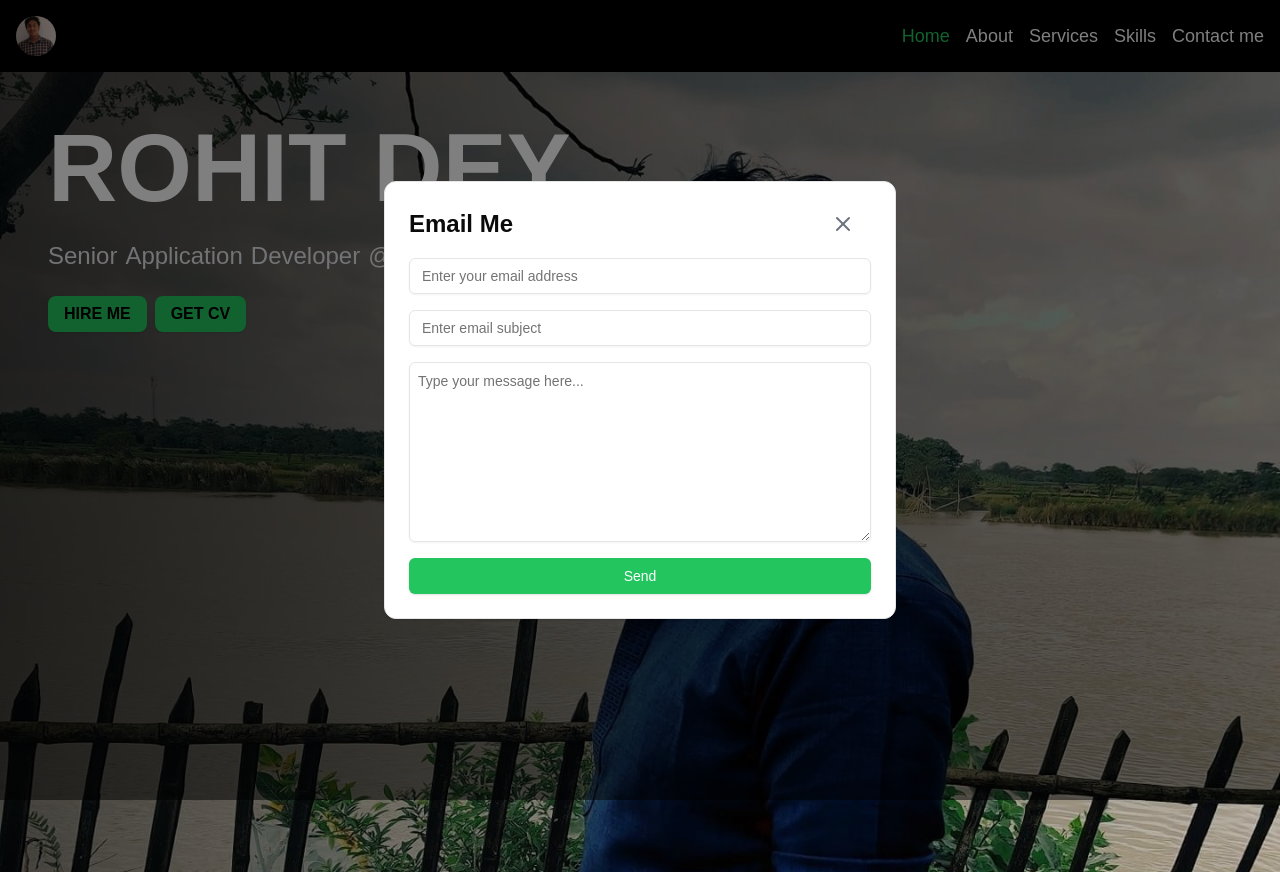
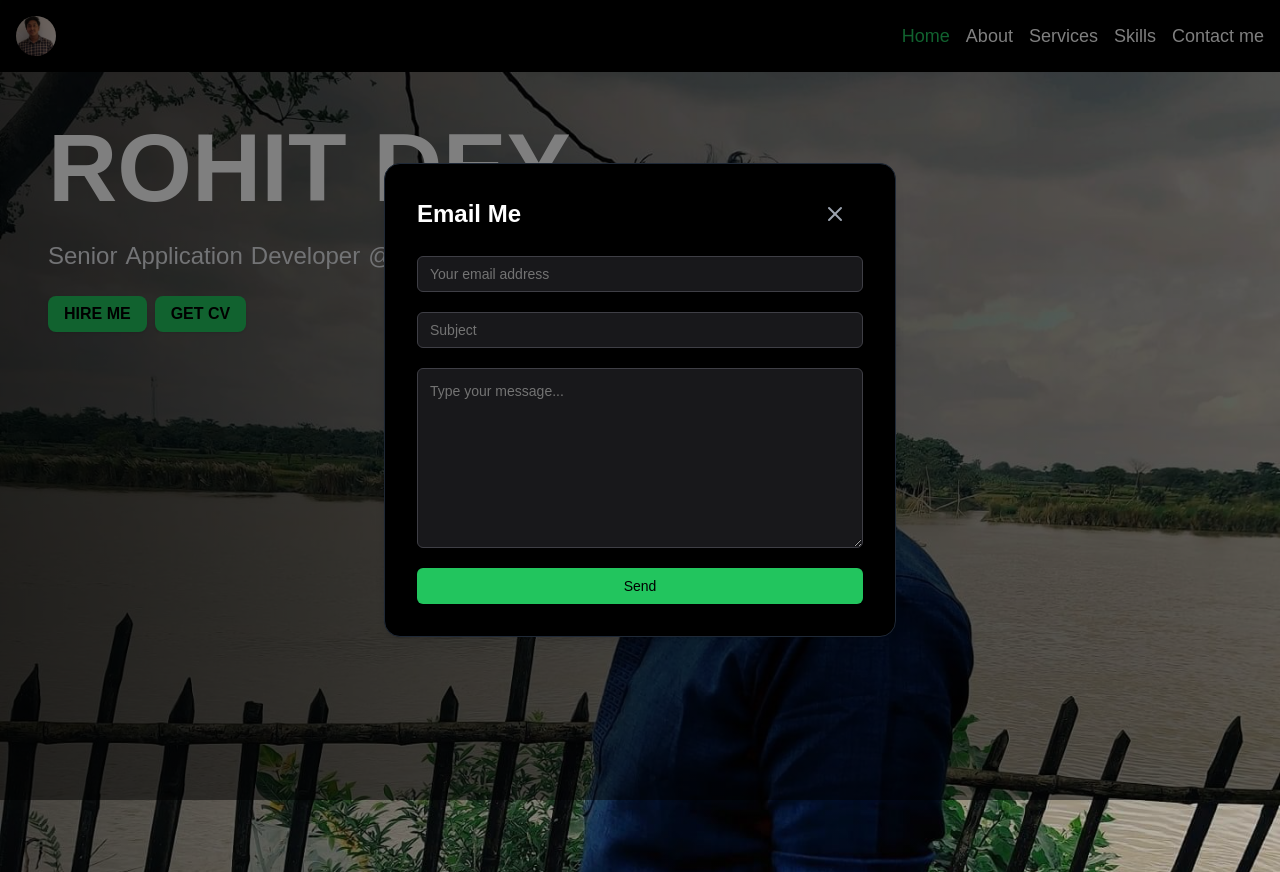
Before and after one commit to Rohit2697/rohit-dey-portfolio, a Next.js app: page / in a window 1280 px wide. Both pictures are taken after a click on the button "HIRE ME". Built offline with nearby package versions, Linux system fonts and the light colour scheme.

Commit message:
modified email box

```diff
--- a/src/components/EmailBox.tsx
+++ b/src/components/EmailBox.tsx
@@ -78,52 +78,58 @@ export default function EmailBox({ onClose }: { onClose: () => void }) {
   };
 
   return (
-    <Card className="w-full max-w-lg mx-auto my-4">
-      <CardContent className="p-4 sm:p-6">
-        <div className="flex justify-between items-center mb-4">
-          <h2 className="text-xl sm:text-2xl font-bold">Email Me</h2>
+    <Card className="w-full max-w-lg mx-auto my-6 bg-black text-white border border-gray-800 shadow-lg rounded-2xl">
+      <CardContent className="p-6 sm:p-8">
+        <div className="flex justify-between items-center mb-6">
+          <h2 className="text-2xl font-semibold">Email Me</h2>
           <Button
             variant="ghost"
             onClick={onClose}
-            className="text-gray-500"
+            className="text-gray-400 hover:text-black transition hover:bg-red-500"
             disabled={isSending}
           >
-            <X className="h-5 w-5 sm:h-6 sm:w-6" />
+            <X className="h-6 w-6" />
           </Button>
         </div>
-        <div className="space-y-4">
+
+        <div className="space-y-5">
           <Input
             id="recipient"
-            type="text"
-            placeholder="Enter your email address"
+            type="email"
+            placeholder="Your email address"
             value={recipient}
             onChange={(e: React.ChangeEvent<HTMLInputElement>) =>
               setRecipient(e.target.value)
             }
             disabled={isSending}
+            className="bg-zinc-900 text-white placeholder-gray-400 focus:ring-2 focus:ring-[#22C55E] border border-zinc-700"
           />
+
           <Input
             id="subject"
             type="text"
-            placeholder="Enter email subject"
+            placeholder="Subject"
             value={subject}
             onChange={(e: React.ChangeEvent<HTMLInputElement>) =>
               setSubject(e.target.value)
             }
             disabled={isSending}
+            className="bg-zinc-900 text-white placeholder-gray-400 focus:ring-2 focus:ring-[#22C55E] border border-zinc-700"
           />
+
           <Textarea
             id="message"
-            placeholder="Type your message here..."
+            placeholder="Type your message..."
             value={message}
             onChange={(e) => setMessage(e.target.value)}
-            className="w-full min-h-[180px] p-2 border rounded-md"
             disabled={isSending}
+            className="w-full min-h-[180px] p-3 bg-zinc-900 text-white placeholder-gray-400 border border-zinc-700 rounded-md focus:ring-2 focus:ring-[#22C55E]"
           />
+
           <Button
             onClick={handleSend}
-            className="w-full bg-[#22C55E] text-white hover:bg-[#1ea34d] disabled:opacity-50"
             disabled={isSending}
+            className="w-full bg-[#22C55E] text-black font-medium hover:bg-[#1ea34d] transition disabled:opacity-50 disabled:cursor-not-allowed"
           >
             {isSending ? (
               <>
@@ -137,6 +143,5 @@ export default function EmailBox({ onClose }: { onClose: () => void }) {
         </div>
       </CardContent>
     </Card>
-
   );
 }
```
